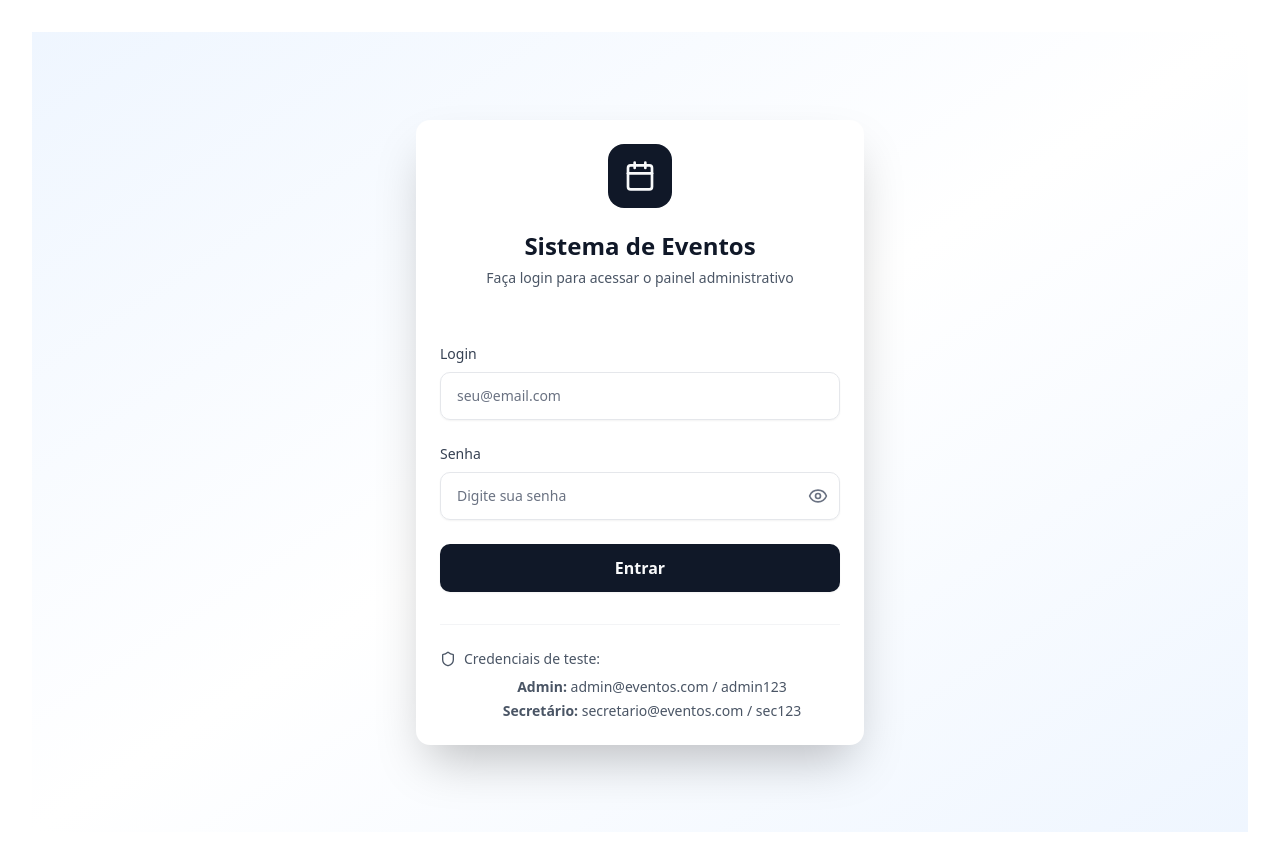
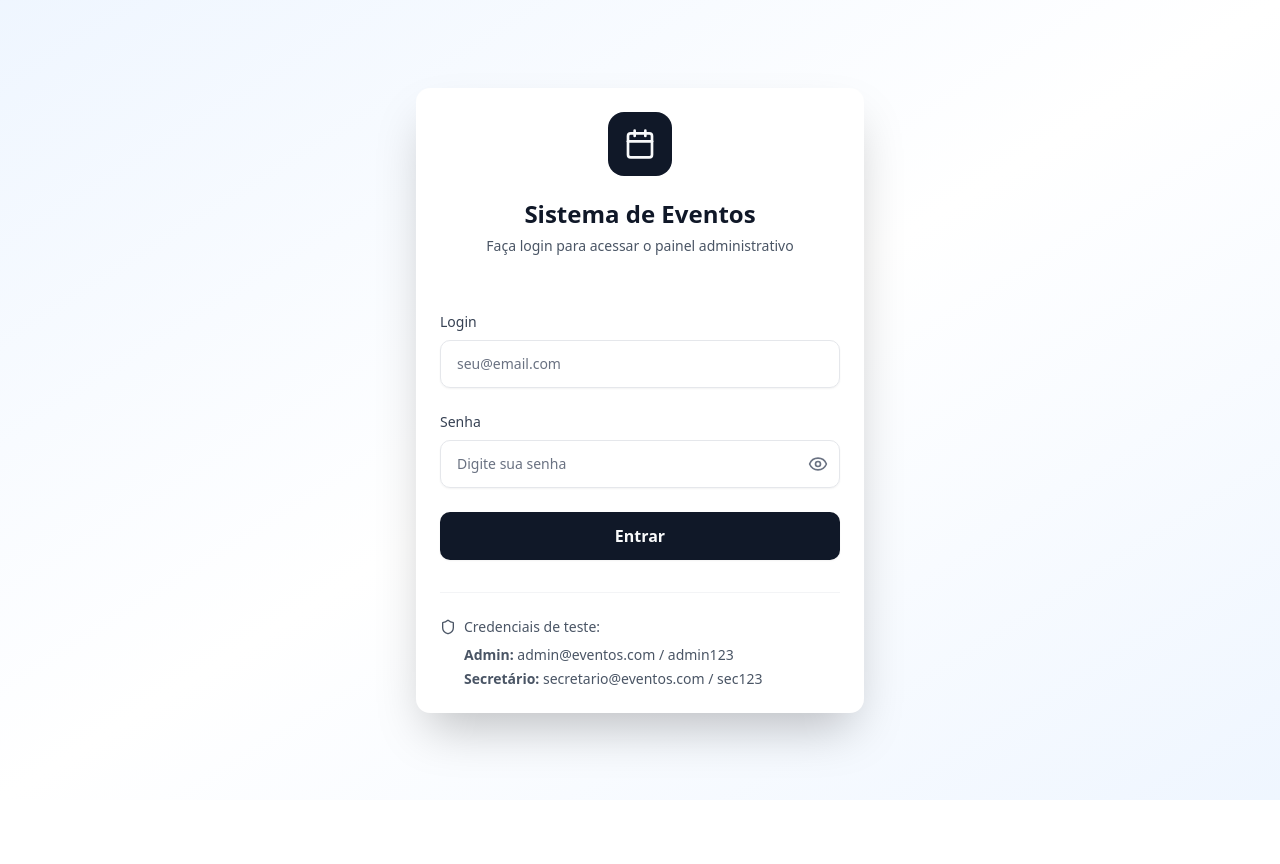
Before and after one commit to aps-2025-SAE/SAE_front, a React (Vite) app: page /eventos in a window 1280 px wide. After the commit the page ends 800 px from the top, so only its background shows below. Built offline with nearby package versions, Linux system fonts and the light colour scheme.

Commit message:
refactor layout in App.css for full-width and height styling

```diff
--- a/src/App.css
+++ b/src/App.css
@@ -6,10 +6,10 @@
 /* Removed unsupported @custom-variant rule */
 
 #root {
-  max-width: 1280px;
-  margin: 0 auto;
-  padding: 2rem;
-  text-align: center;
+  width: 100%;
+  height: 100vh;
+  margin: 0;
+  padding: 0;
 }
 
 .logo {
```
